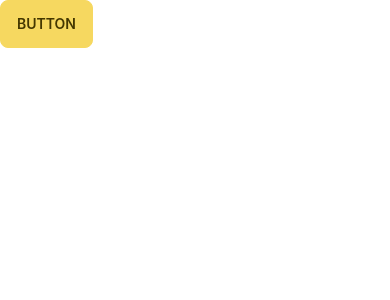
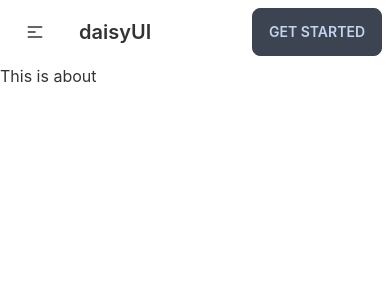
Before and after one commit to SudiptaAdhikaryJoy/agriculture-management-system-client, a React (Create React App) app: page /about in a window 390 px wide. Shown: the top 300 px of the page. Built offline with nearby package versions, Linux system fonts and the light colour scheme.

Commit message:
router added

```diff
--- a/src/App.js
+++ b/src/App.js
@@ -1,9 +1,17 @@
+import Navbar from "./Components/Home/Shared/Navbar";
+import { Routes, Route, Link } from "react-router-dom";
+import Home from "./Components/Home/Home/Home";
+import About from "./Components/About/About";
 
 
 function App() {
   return (
 		<div className="">
-			<button className="btn btn-secondary">Button</button>
+			<Navbar />
+			<Routes>
+				<Route path="/" element={<Home />} />
+				<Route path="about" element={<About />} />
+			</Routes>
 		</div>
 	);
 }
--- /dev/null
+++ b/src/Components/About/About.js
@@ -0,0 +1,11 @@
+import React from 'react';
+
+const About = () => {
+    return (
+        <div>
+            <h2>This is about</h2>
+        </div>
+    );
+};
+
+export default About;
--- a/src/Components/Home/Home.js
+++ b/src/Components/Home/Home/Home.js
@@ -3,7 +3,7 @@
 const Home = () => {
     return (
         <div>
-            <h2>This Home</h2>
+            <h1>This is home</h1>
         </div>
     );
 };
--- /dev/null
+++ b/src/Components/Home/Shared/Navbar.js
@@ -0,0 +1,48 @@
+import React from 'react';
+import { Link } from 'react-router-dom';
+
+const Navbar = () => {
+    const menuItems = <>
+        <li><Link to="/">Home</Link></li>
+        <li><Link to="/about">About</Link></li>
+    </>
+    return (
+			<div className="navbar bg-base-100">
+				<div className="navbar-start">
+					<div className="dropdown">
+						<label tabIndex={0} className="btn btn-ghost lg:hidden">
+							<svg
+								xmlns="http://www.w3.org/2000/svg"
+								className="h-5 w-5"
+								fill="none"
+								viewBox="0 0 24 24"
+								stroke="currentColor"
+							>
+								<path
+									strokeLinecap="round"
+									strokeLinejoin="round"
+									strokeWidth="2"
+									d="M4 6h16M4 12h8m-8 6h16"
+								/>
+							</svg>
+						</label>
+						<ul
+							tabIndex={0}
+							className="menu menu-compact dropdown-content mt-3 p-2 shadow bg-base-100 rounded-box w-52"
+						>
+							{menuItems}
+						</ul>
+					</div>
+					<a className="btn btn-ghost normal-case text-xl">daisyUI</a>
+				</div>
+				<div className="navbar-center hidden lg:flex">
+					<ul className="menu menu-horizontal p-0">{menuItems}</ul>
+				</div>
+				<div className="navbar-end">
+					<a className="btn">Get started</a>
+				</div>
+			</div>
+		);
+};
+
+export default Navbar;
--- a/src/index.js
+++ b/src/index.js
@@ -3,12 +3,16 @@
 import './index.css';
 import App from './App';
 import reportWebVitals from './reportWebVitals';
+import { BrowserRouter } from "react-router-dom";
 
 const root = ReactDOM.createRoot(document.getElementById('root'));
 root.render(
-  <React.StrictMode>
-    <App />
-  </React.StrictMode>
+	<React.StrictMode>
+		<BrowserRouter>
+			<App />
+		</BrowserRouter>
+
+	</React.StrictMode>
 );
 
 // If you want to start measuring performance in your app, pass a function
```
